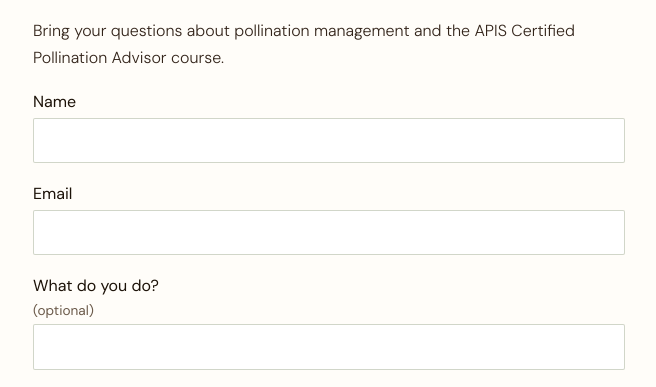
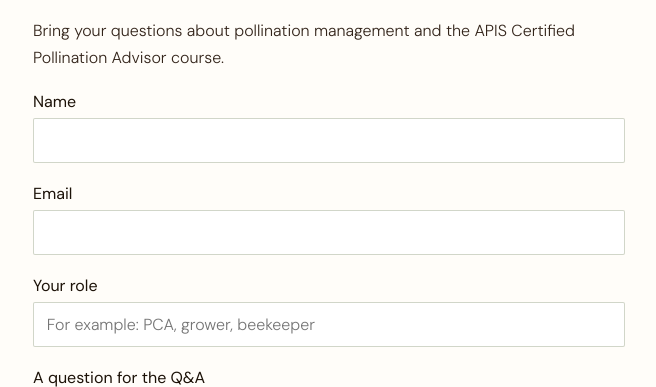
Before and after one commit to girasolconsulting-cmd/APIS-Consulting, a plain HTML site: page qa.html in a window 1280 px wide. Shown: the part 333-720 px from the top of the page, without its empty margins (311-967 px from the left). Drawn offline with Linux system fonts and the light colour scheme.

Commit message:
Add files via upload

```diff
--- a/qa.html
+++ b/qa.html
@@ -43,7 +43,7 @@ footer{margin-top:auto;padding-top:2rem;border-top:1px solid var(--line);display
     <form id="f" class="state" novalidate>
       <label>Name<input name="name" autocomplete="name" required></label>
       <label>Email<input name="email" type="email" autocomplete="email" required></label>
-      <label>What do you do? <span class="muted">(optional)</span><input name="role"></label>
+      <label>Your role<input name="role" placeholder="For example: PCA, grower, beekeeper"></label>
       <label>A question for the Q&amp;A <span class="muted">(optional)</span><textarea name="question" rows="3"></textarea></label>
       <input class="hp" name="website" tabindex="-1" autocomplete="off" aria-hidden="true">
       <button id="b" class="btn" type="submit">Save my free seat</button>
```
